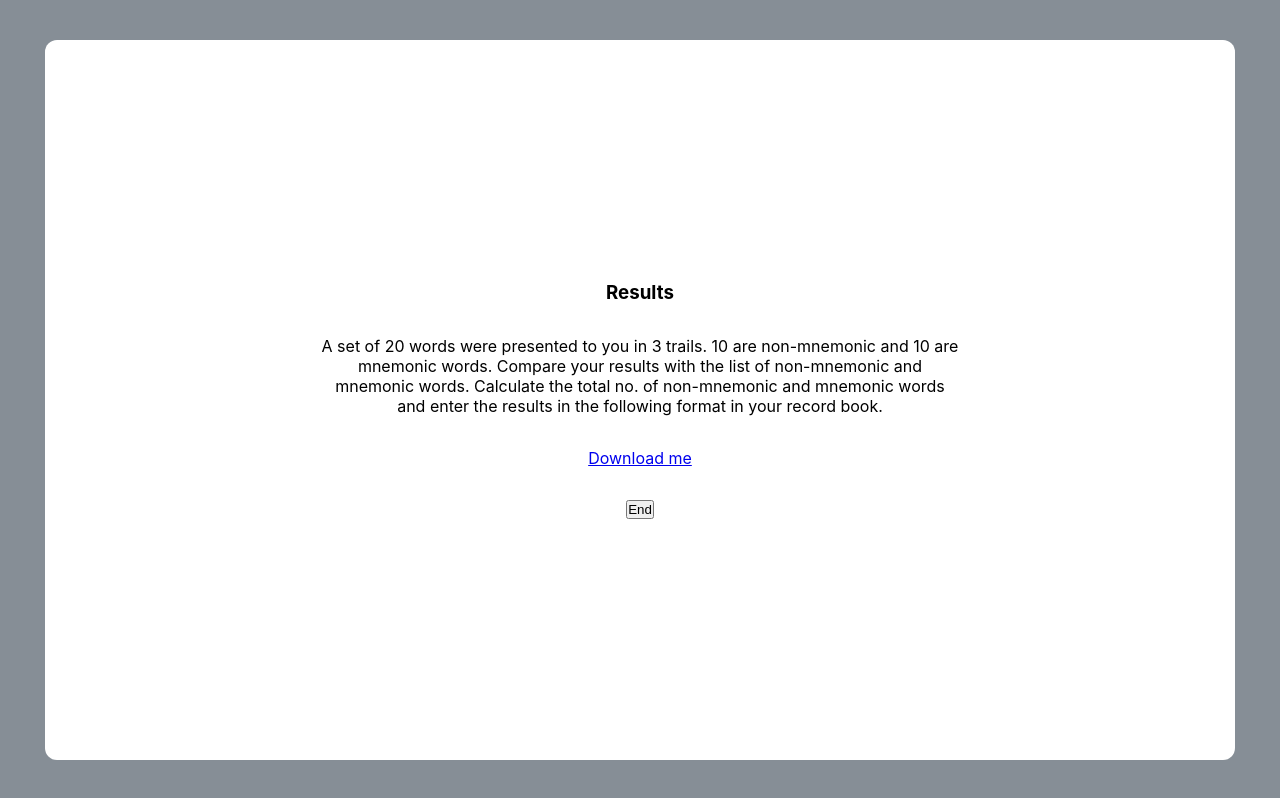
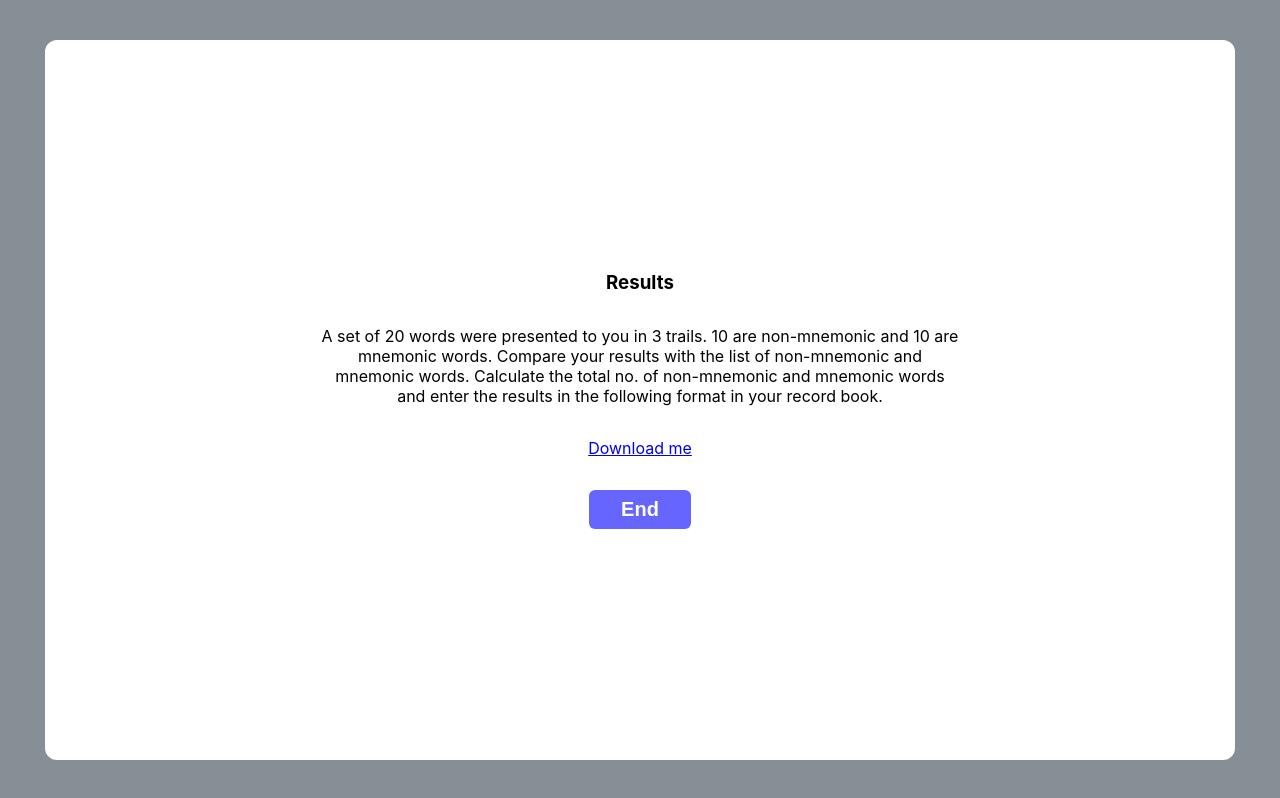
Before and after one commit to phanee123/Mnemonics, a React (Vite) app: page /exitWithExcel in a window 1280 px wide. Built offline with nearby package versions, Linux system fonts and the light colour scheme.

Commit message:
added lastpage,ready auido

```diff
--- a/src/constants/InstructionSteps.js
+++ b/src/constants/InstructionSteps.js
@@ -65,12 +65,16 @@ const INSTRUCTION_STEPS_TEST3 = [
     <p>{Translate In telugu}</p`,
     buttonLabel2: "Next",
   },
-  {
-    stepIndex: 2,
-    content: `<p>Experiment will start after you end instructions.</p>`,
-    buttonLabel1: "Previous",
-    buttonLabel2: "End Instructions",
-  },
+  // {
+  //   stepIndex: 2,
+  //   content: `<p>Experiment will start after you end instructions.</p>`,
+  //   buttonLabel1: "Previous",
+  //   buttonLabel2: "End Instructions",
+  // },
 ];
 
-export { INSTRUCTION_STEPS_TEST1, INSTRUCTION_STEPS_TEST2, INSTRUCTION_STEPS_TEST3 };
+export {
+  INSTRUCTION_STEPS_TEST1,
+  INSTRUCTION_STEPS_TEST2,
+  INSTRUCTION_STEPS_TEST3,
+};
--- a/src/constants/general.js
+++ b/src/constants/general.js
@@ -149,4 +149,9 @@ function getRandomInt(min, max) {
   max = Math.floor(max);
   return Math.floor(Math.random() * (max - min) + min); // The maximum is exclusive and the minimum is inclusive
 }
-export { imageImports, getRandomInt, NUMBER_OF_SECONDS, NUM_QUESTIONS_INTERVENTION };
+export {
+  imageImports,
+  getRandomInt,
+  NUMBER_OF_SECONDS,
+  NUM_QUESTIONS_INTERVENTION,
+};
--- a/src/pages/ExitWithDownloadExcel.jsx
+++ b/src/pages/ExitWithDownloadExcel.jsx
@@ -20,6 +20,19 @@ const styles = {
     flexDirection: "column",
     gap: "32px",
   },
+
+  button: {
+    display: "block",
+    outline: "0",
+    border: "0",
+    padding: "8px 32px",
+    backgroundColor: "#6666ff",
+    color: "white",
+    borderRadius: "6px",
+    cursor: "pointer",
+    fontSize: "20px",
+    fontWeight: "600",
+  },
 };
 
 const ExitWithDownloadExcel = () => {
@@ -28,9 +41,15 @@ const ExitWithDownloadExcel = () => {
 
   const constructData = () => {
     if (systemInput.length >= userInput.length) {
-      return systemInput.map((eachRow, index) => ({ ...eachRow, userValue: userInput[index] ? userInput[index] : "" }));
+      return systemInput.map((eachRow, index) => ({
+        ...eachRow,
+        userValue: userInput[index] ? userInput[index] : "",
+      }));
     } else {
-      return userInput.map((userWord, index) => ({ userValue: userWord, ...systemInput[index] }));
+      return userInput.map((userWord, index) => ({
+        userValue: userWord,
+        ...systemInput[index],
+      }));
     }
   };
   const csvReport = {
@@ -46,12 +65,16 @@ const ExitWithDownloadExcel = () => {
     <div style={styles.wrapper}>
       <h3>Results</h3>
       <p>
-        A set of 20 words were presented to you in 3 trails. 10 are non-mnemonic and 10 are mnemonic words. Compare your
-        results with the list of non-mnemonic and mnemonic words. Calculate the total no. of non-mnemonic and mnemonic
-        words and enter the results in the following format in your record book.
+        A set of 20 words were presented to you in 3 trails. 10 are non-mnemonic
+        and 10 are mnemonic words. Compare your results with the list of
+        non-mnemonic and mnemonic words. Calculate the total no. of non-mnemonic
+        and mnemonic words and enter the results in the following format in your
+        record book.
       </p>
       <CSVLink {...csvReport}>Download me</CSVLink>
-      <button onClick={() => navigate("/lastactivity")}>End</button>
+      <button style={styles.button} onClick={() => navigate("/lastactivity")}>
+        End
+      </button>
     </div>
   );
 };
--- a/src/pages/ImageFlash.jsx
+++ b/src/pages/ImageFlash.jsx
@@ -15,11 +15,16 @@ const ImageFlash = () => {
           if (step !== 4) navigate("/");
           else navigate("/intervention");
         } else setCurrentImage(i);
-      }, i * 1000);
+      }, i * 2000);
     }
   }, []);
 
-  return <img src={imageImports[currentImage].imageUrl} alt={imageImports[currentImage].name} />;
+  return (
+    <img
+      src={imageImports[currentImage].imageUrl}
+      alt={imageImports[currentImage].name}
+    />
+  );
 };
 
 export default ImageFlash;
--- a/src/pages/LastPage.jsx
+++ b/src/pages/LastPage.jsx
@@ -13,12 +13,18 @@ const lastPageStyles = {
     flexDirection: "column",
     gap: "52px",
   },
+
+  footer: {
+    textAlign: "center",
+  },
 };
 
 const LastPage = () => {
   return (
     <div style={lastPageStyles.container}>
-      <h4>Lorem ipsum dolor sit amet consectetur, adipisicing elit. Odio, quas!</h4>
+      <h4>
+        Lorem ipsum dolor sit amet consectetur, adipisicing elit. Odio, quas!
+      </h4>
       <table>
         <thead>
           <tr>
@@ -44,6 +50,9 @@ const LastPage = () => {
         <h4>Discussion:</h4>
         <h4>Conclusion:</h4>
         <h4>Practical Application:</h4>
+        <footer>
+          <h5 style={lastPageStyles.footer}>.....*End Experiment*.....</h5>
+        </footer>
       </div>
     </div>
   );
--- a/src/pages/Ready.jsx
+++ b/src/pages/Ready.jsx
@@ -1,13 +1,15 @@
 import { useEffect, useContext } from "react";
 import { ResultsContext } from "../context/Results";
 import { useNavigate } from "react-router-dom";
+import readyAudio from "../assets/Ready.mp3";
 
 const Ready = () => {
   const navigate = useNavigate();
   const { step, setStep } = useContext(ResultsContext);
-  // const audio = new Audio();
+  const audio = new Audio(readyAudio);
 
   useEffect(() => {
+    audio.play();
     setTimeout(() => {
       navigate("/image-flash");
       setStep(step + 1);
```
Also changed, not shown: 1 other file (tests, documents, lock files or other folders).
